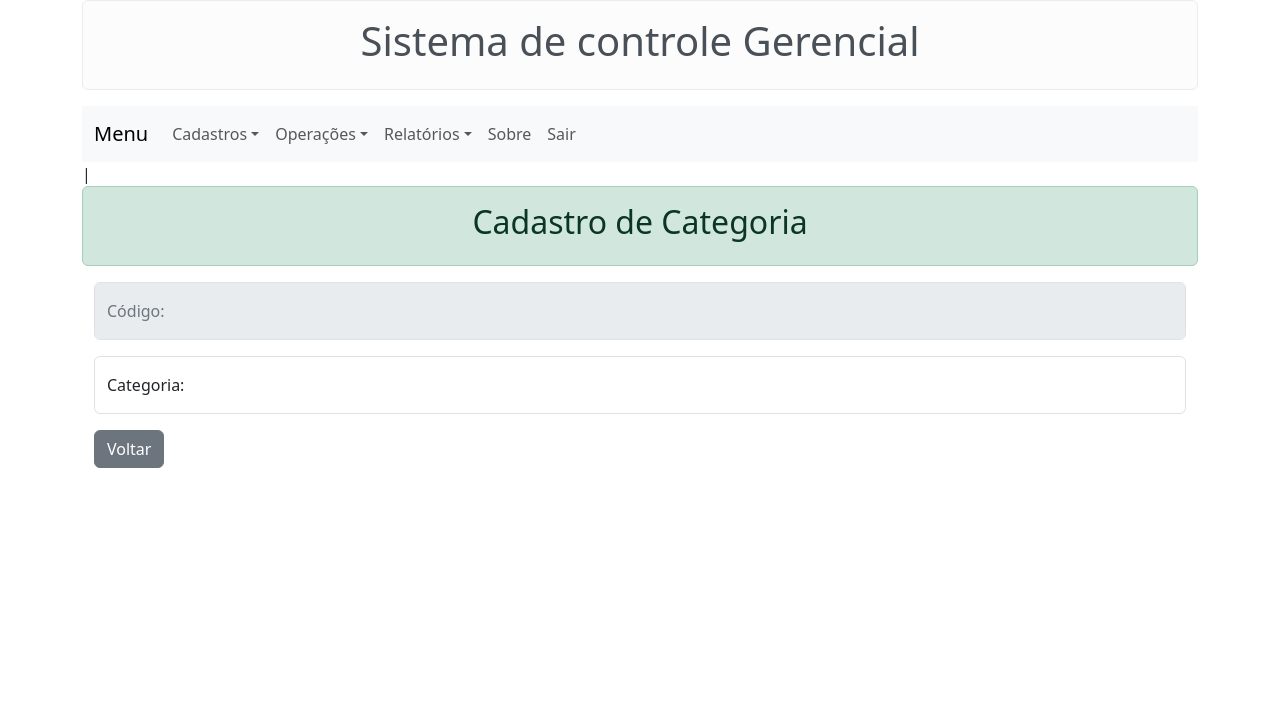
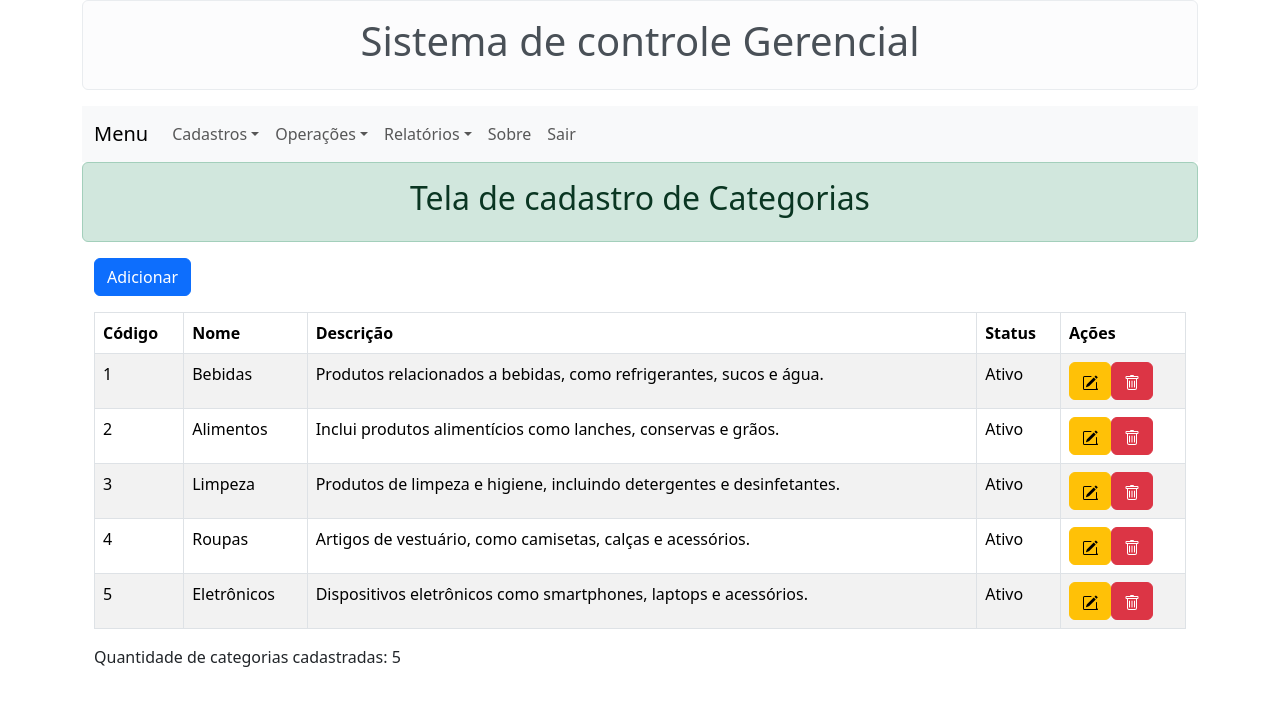
Before and after one commit to pinhalwalter/sistema, a React (Create React App) app: page /categoria in a window 1280 px wide. Shown: the top 706 px of the page. Built offline with nearby package versions, Linux system fonts and the light colour scheme.

Commit message:
Categoria Finalizada!

```diff
--- a/src/componentes/Telas/Formularios/FormCadCategoria.jsx
+++ b/src/componentes/Telas/Formularios/FormCadCategoria.jsx
@@ -1,54 +1,118 @@
 import { useState } from 'react';
-import { Container, Form, Row, Col, Button, FloatingLabel, Spinner } from 'react-bootstrap';
+import Button from 'react-bootstrap/Button';
+import Col from 'react-bootstrap/Col';
+import Form from 'react-bootstrap/Form';
+import Row from 'react-bootstrap/Row';
 
-export default function FormCadCategorias(props) {
+export default function FormCadCategoria(props) {
+    const [categoria, setCategoria] = useState({
+        codigo: 0,
+        nome: "",
+        descricao: "",
+        status: ""
+    });
+
+    const [validated, setFormValidated] = useState(false);
+
+    function handleSubmit(evento) {
+        const form = evento.currentTarget;
+        if (form.checkValidity()) {
+            if (props.modoAlterar) {
+                // Atualiza a categoria selecionada
+                props.setListaDeCategorias(props.listaCategorias.map((item) => {
+                    return item.codigo !== props.categoriaSelecionada.codigo ? item : props.categoriaSelecionada;
+                }));
+                props.setModoAlterar(false);
+            } else {
+                // Cadastra nova categoria
+                props.setListaDeCategorias([...props.listaCategorias, categoria]);
+            }
+            // Exibir a tabela de categorias
+            props.setExibirTabela(true);
+        } else {
+            setFormValidated(true);
+        }
+        evento.preventDefault();
+        evento.stopPropagation();
+    }
+
+    function manipularMudanca(evento) {
+        const elemento = evento.target.name;
+        const valor = evento.target.value;
+        if (props.modoAlterar) {
+            props.setCategoriaSelecionada({ ...props.categoriaSelecionada, [elemento]: valor });
+        } else {
+            setCategoria({ ...categoria, [elemento]: valor });
+        }
+    }
+
     return (
-        <Container>
-            <Form noValidate>
-                <Row>
-                    <Col>
-                        <Form.Group>
-                            <FloatingLabel
-                                label="Código:"
-                                className="mb-3"
-                            >
-
+        <Form noValidate validated={validated} onSubmit={handleSubmit}>
+            <Row className="mb-3">
+                <Form.Group as={Col} md="3">
+                    <Form.Label>Código</Form.Label>
                     <Form.Control
+                        required
                         type="text"
-                                    placeholder="0"
                         id="codigo"
                         name="codigo"
-                                    disabled />
-                            </FloatingLabel>
-                            <Form.Control.Feedback type="invalid">Informe o código da categoria!</Form.Control.Feedback>
+                        disabled={props.modoAlterar ? true : false}
+                        value={props.modoAlterar ? props.categoriaSelecionada.codigo : categoria.codigo}
+                        onChange={manipularMudanca}
+                    />
+                    <Form.Control.Feedback>Looks good!</Form.Control.Feedback>
                 </Form.Group>
-                    </Col>
+                <Form.Group as={Col} md="9">
+                    <Form.Label>Nome da Categoria</Form.Label>
+                    <Form.Control
+                        required
+                        type="text"
+                        id="nome"
+                        name="nome"
+                        value={props.modoAlterar ? props.categoriaSelecionada.nome : categoria.nome}
+                        onChange={manipularMudanca}
+                    />
+                    <Form.Control.Feedback>Looks good!</Form.Control.Feedback>
+                </Form.Group>
             </Row>
-                <Row>
-                    <Col>
-                        <Form.Group>
-                            <FloatingLabel
-                                label="Categoria:"
-                                className="mb-3"
-                            >
+            <Row className="mb-3">
+                <Form.Group as={Col} md="9">
+                    <Form.Label>Descrição</Form.Label>
                     <Form.Control
+                        required
                         type="text"
-                                    placeholder="Informe a descrição da categoria"
                         id="descricao"
                         name="descricao"
-                                    required />
-                            </FloatingLabel>
-                            <Form.Control.Feedback type="invalid">Informe a descrição da categoria!</Form.Control.Feedback>
+                        value={props.modoAlterar ? props.categoriaSelecionada.descricao : categoria.descricao}
+                        onChange={manipularMudanca}
+                    />
+                    <Form.Control.Feedback>Looks good!</Form.Control.Feedback>
                 </Form.Group>
+                <Form.Group as={Col} md="3">
+                    <Form.Label>Status</Form.Label>
+                    <Form.Control
+                        required
+                        type="text"
+                        id="status"
+                        name="status"
+                        value={props.modoAlterar ? props.categoriaSelecionada.status : categoria.status}
+                        onChange={manipularMudanca}
+                    />
+                    <Form.Control.Feedback>Looks good!</Form.Control.Feedback>
+                </Form.Group>
+            </Row>
+            <Row className='mt-2 mb-2'>
+                <Col md={1}>
+                    {
+                        props.modoAlterar ?
+                            <Button type="submit">Alterar</Button> :
+                            <Button type="submit">Cadastrar</Button>
+                    }
                 </Col>
-                </Row>
-                <Row>
-                    <Col md={6} offset={5}>
-                        <Button type="button" variant={"secondary"}>Voltar</Button>
+                <Col md={{ offset: 1 }}>
+                    <Button onClick={() => { props.setExibirTabela(true); }}>Voltar</Button>
                 </Col>
             </Row>
         </Form>
-        </Container>
     );
-
 }
--- a/src/componentes/Telas/Tabelas/TabelaCategorias.jsx
+++ b/src/componentes/Telas/Tabelas/TabelaCategorias.jsx
@@ -0,0 +1,75 @@
+import { Button, Container, Table } from "react-bootstrap";
+
+export default function TabelaCategorias(props) {
+
+    function excluirCategoria(categoria) {
+        if (window.confirm("Deseja realmente excluir a categoria " + categoria.nome)) {
+            props.setListaDeCategorias(props.listaCategorias.filter((item) => {
+                return item.codigo !== categoria.codigo;
+            }));
+        }
+    }
+
+    function alterarCategoria(categoria) {
+        props.setModoAlterar(true);
+        props.setExibirTabela(false);
+        props.setCategoriaSelecionada({
+            codigo: categoria.codigo,
+            nome: categoria.nome,
+            descricao: categoria.descricao,
+            status: categoria.status
+        });
+    }
+
+    return (
+        <>
+            <Container>
+                <Button className="mb-3" variant="primary" onClick={() => { props.setExibirTabela(false); }}>
+                    Adicionar
+                </Button>
+                <Table striped bordered hover>
+                    <thead>
+                        <tr>
+                            <th>Código</th>
+                            <th>Nome</th>
+                            <th>Descrição</th>
+                            <th>Status</th>
+                            <th>Ações</th>
+                        </tr>
+                    </thead>
+
+                    <tbody>
+                        {
+                            // Verifica se listaCategorias está definida e mapeia seus itens
+                            props.listaCategorias?.map((categoria) => {
+                                return (
+                                    <tr key={categoria.codigo}>
+                                        <td>{categoria.codigo}</td>
+                                        <td>{categoria.nome}</td>
+                                        <td>{categoria.descricao}</td>
+                                        <td>{categoria.status}</td>
+                                        <td>
+                                            <Button onClick={() => { alterarCategoria(categoria) }} variant="warning">
+                                                <svg xmlns="http://www.w3.org/2000/svg" width="16" height="16" fill="currentColor" className="bi bi-pencil-square" viewBox="0 0 16 16">
+                                                    <path d="M15.502 1.94a.5.5 0 0 1 0 .706L14.459 3.69l-2-2L13.502.646a.5.5 0 0 1 .707 0l1.293 1.293zm-1.75 2.456-2-2L4.939 9.21a.5.5 0 0 0-.121.196l-.805 2.414a.25.25 0 0 0 .316.316l2.414-.805a.5.5 0 0 0 .196-.12l6.813-6.814z" />
+                                                    <path fillRule="evenodd" d="M1 13.5A1.5 1.5 0 0 0 2.5 15h11a1.5.5 0 0 0 1.5-1.5v-6a.5.5 0 0 0-1 0v6a.5.5 0 0 1-.5.5h-11a.5.5 0 0 1-.5-.5v-11a.5.5 0 0 1 .5-.5H9a.5.5 0 0 0 0-1H2.5A1.5 1.5 0 0 0 1 2.5z" />
+                                                </svg>
+                                            </Button>
+                                            <Button onClick={() => { excluirCategoria(categoria) }} variant="danger">
+                                                <svg xmlns="http://www.w3.org/2000/svg" width="16" height="16" fill="currentColor" className="bi bi-trash" viewBox="0 0 16 16">
+                                                    <path d="M5.5 5.5A.5.5 0 0 1 6 6v6a.5.5 0 0 1-1 0V6a.5.5 0 0 1 .5-.5m2.5 0a.5.5 0 0 1 .5.5v6a.5.5 0 0 1-1 0V6a.5.5 0 0 1 .5-.5m3 .5a.5.5 0 0 0-1 0v6a.5.5 0 0 0 1 0z" />
+                                                    <path d="M14.5 3a1 1 0 0 1-1 1H13v9a2 2 0 0 1-2 2H5a2 2 0 0 1-2-2V4h-.5a1 1 0 0 1-1-1V2a1 1 0 0 1 1-1H6a1 1 0 0 1 1-1h2a1 1 0 0 1 1 1h3.5a1 1 0 0 1 1 1zM4.118 4 4 4.059V13a1 1 0 0 0 1 1h6a1 1 0 0 0 1-1V4.059L11.882 4zM2.5 3h11V2h-11z" />
+                                                </svg>
+                                            </Button>
+                                        </td>
+                                    </tr>
+                                );
+                            })
+                        }
+                    </tbody>
+                </Table>
+                <p>Quantidade de categorias cadastradas: {props.listaCategorias?.length}</p>
+            </Container>
+        </>
+    );
+}
--- a/src/componentes/Telas/TelaCadastroCategoria.jsx
+++ b/src/componentes/Telas/TelaCadastroCategoria.jsx
@@ -1,17 +1,36 @@
+import FormCadCategoria from "./Formularios/FormCadCategoria";
+import Pagina from '../layouts/Pagina';
 import { Alert } from "react-bootstrap";
-import FormCadCategorias from "./Formularios/FormCadCategoria";
-import Pagina from "../layouts/Pagina";
+import TabelaCategorias from "./Tabelas/TabelaCategorias";
+import { useState } from "react";
+import { categorias } from "../../dados/mockCategoria";
+
 export default function TelaCadastroCategoria(props) {
+    const [exibirTabela, setExibirTabela] = useState(true);
+    const [listaDeCategorias, setListaDeCategorias] = useState(categorias);
+    const [modoAlterar, setModoAlterar] = useState(false);
+    const [categoriaSelecionada, setCategoriaSelecionada] = useState({
+        codigo: 0,
+        nome: "",
+        descricao: "",
+        status: ""
+    });
+
     return (
-        <div>
-            <Pagina>
-                |<Alert className="mt-02 mb-02 success text-center" variant="success">
-                    <h2>
-                        Cadastro de Categoria
-                    </h2>
-                </Alert>
-                <FormCadCategorias />
-            </Pagina>
-        </div>
+        <Pagina>
+            <Alert className="text-center" variant="success">
+                <h2 className="text-center">Tela de cadastro de Categorias</h2>
+            </Alert>
+            {
+                exibirTabela ?
+                    <TabelaCategorias listaCategorias={listaDeCategorias} setListaDeCategorias={setListaDeCategorias}
+                        setExibirTabela={setExibirTabela} setModoAlterar={setModoAlterar}
+                        modoAlterar={modoAlterar} setCategoriaSelecionada={setCategoriaSelecionada} /> :
+                    <FormCadCategoria listaCategorias={listaDeCategorias} setListaDeCategorias={setListaDeCategorias}
+                        setExibirTabela={setExibirTabela} setModoAlterar={setModoAlterar}
+                        modoAlterar={modoAlterar}
+                        setCategoriaSelecionada={setCategoriaSelecionada} categoriaSelecionada={categoriaSelecionada} />
+            }
+        </Pagina>
     );
 }
--- /dev/null
+++ b/src/dados/mockCategoria.js
@@ -0,0 +1,32 @@
+export const categorias = [
+    {
+        codigo: 1,
+        nome: "Bebidas",
+        descricao: "Produtos relacionados a bebidas, como refrigerantes, sucos e água.",
+        status: "Ativo"
+    },
+    {
+        codigo: 2,
+        nome: "Alimentos",
+        descricao: "Inclui produtos alimentícios como lanches, conservas e grãos.",
+        status: "Ativo"
+    },
+    {
+        codigo: 3,
+        nome: "Limpeza",
+        descricao: "Produtos de limpeza e higiene, incluindo detergentes e desinfetantes.",
+        status: "Ativo"
+    },
+    {
+        codigo: 4,
+        nome: "Roupas",
+        descricao: "Artigos de vestuário, como camisetas, calças e acessórios.",
+        status: "Ativo"
+    },
+    {
+        codigo: 5,
+        nome: "Eletrônicos",
+        descricao: "Dispositivos eletrônicos como smartphones, laptops e acessórios.",
+        status: "Ativo"
+    }
+];
```
Lines whose indentation alone changed are shown as unchanged.
